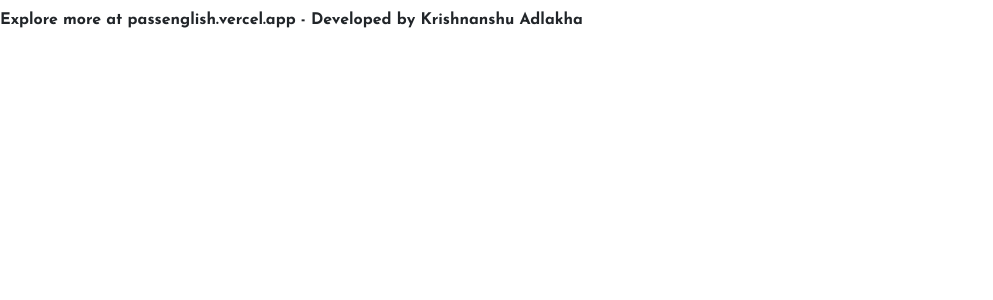
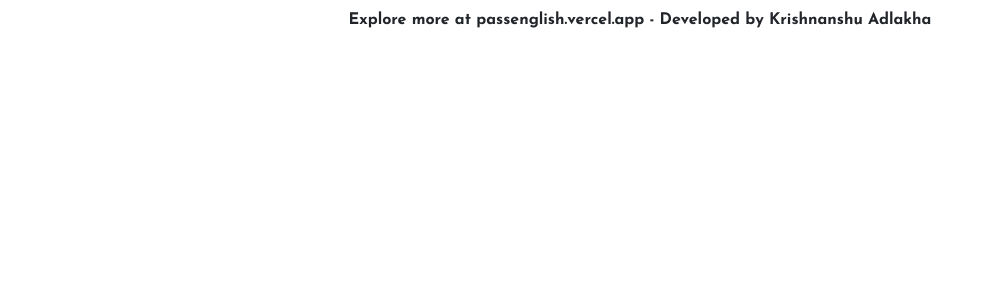
Before and after one commit to krishnanshu-adlakha/passenglishdb, a Flask app: template website/templates/pdf_template.html in a window 1280 px wide. Shown: the top 300 px of the page, without its empty margins (0-993 px from the left). Run offline with Flask 3, Linux system fonts and the light colour scheme; the template is opened without the code that fills it, so the values that code supplies are empty; some libraries are stand-ins or nearby versions.

Commit message:
Centre website credit text when printing quotes

```diff
--- a/website/templates/pdf_template.html
+++ b/website/templates/pdf_template.html
@@ -39,7 +39,7 @@
     </style>
 
     <h1 class="text-center fw-bold">{{name}}</h2>
-    <p class="fw-bold">Explore more at passenglish.vercel.app - Developed by Krishnanshu Adlakha</p>
+    <p class="fw-bold text-center">Explore more at passenglish.vercel.app - Developed by Krishnanshu Adlakha</p>
         <br>
         <div class="row row-cols-1 g-3">
             {%for quote in quotes%}
```
